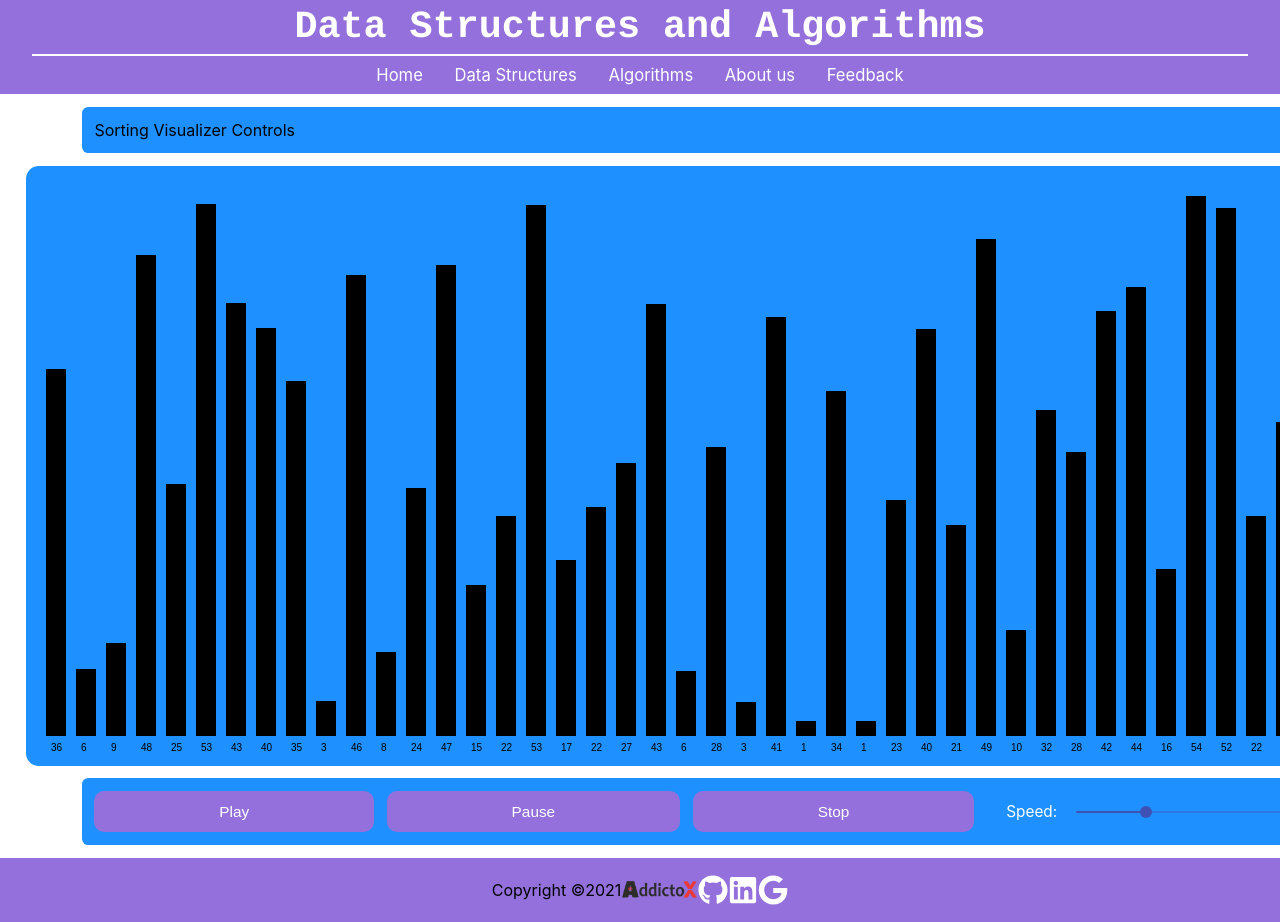
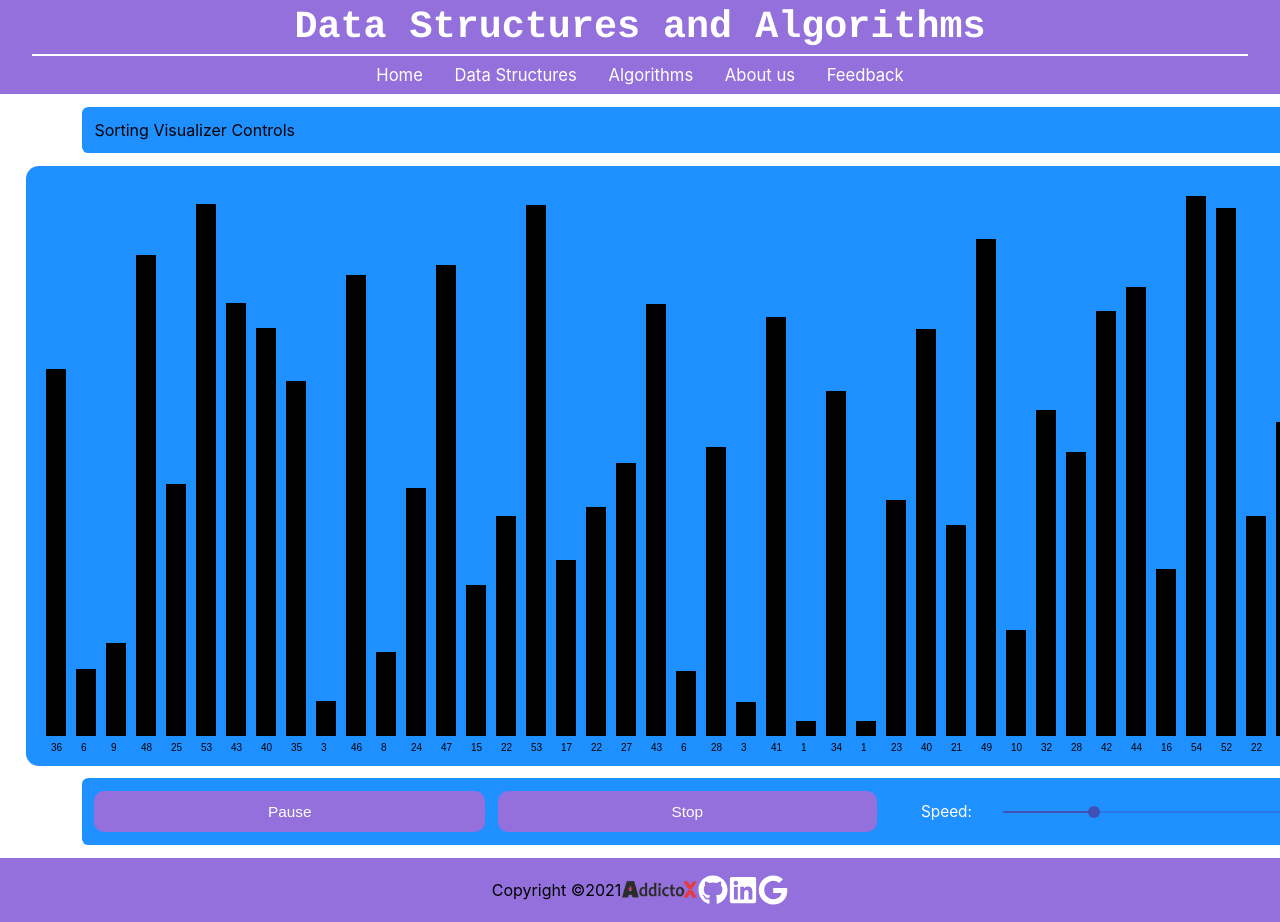
Before and after one commit to PriyanshuG13/DsXAlgo, a Next.js app: page /algorithms/sorting in a window 1280 px wide. Shown: the top 922 px of the page. Built offline with nearby package versions, Linux system fonts and the light colour scheme.

Commit message:
Sorting Animation

```diff
--- a/components/controller/controller.js
+++ b/components/controller/controller.js
@@ -6,6 +6,7 @@ import Tooltip from '@material-ui/core/Tooltip';
 
 export default function Controller(props) {
     const [value, setValue] = React.useState(30);
+    const [paused, setPause] = React.useState(false);
 
     const handleChange = (event, newValue) => {
         setValue(newValue);
@@ -27,10 +28,12 @@ export default function Controller(props) {
         value: PropTypes.number.isRequired,
     };
 
+    const playPause = () => setPause(!paused)
+
     return (
         <div className={styles.controllerLayout} style={props.style}>
-            <button onClick={props.play}>Play</button>
-            <button onClick={props.pause}>Pause</button>
+            {paused ? <button onClick={playPause}>Play</button>
+                    : <button onClick={playPause}>Pause</button>}
             <button onClick={props.stop}>Stop</button>
             <div className={styles.speedSlider}>
                 <label>Speed:</label>
--- a/components/controller/controller.module.css
+++ b/components/controller/controller.module.css
@@ -2,7 +2,7 @@
     display: grid;
     width: 90%;
     padding: 1vw;
-    grid-template-columns: auto auto auto auto;
+    grid-template-columns: auto auto auto;
     border-radius: 0.5vw;
     grid-gap: 1vw;
     background-color: dodgerblue;
--- a/pages/algorithms/sorting/Animation/index.js
+++ b/pages/algorithms/sorting/Animation/index.js
@@ -1,23 +1,25 @@
 import React from "react";
 
-export function Animation(context, barsArray, paused) {
+export function Animation(context, barsArray) {
     let animationFrameId, bar1, bar2
     let i = 0
 
     function swapAnimation() {
-        if (paused) {}
-        else if (i !== 30) {
-            swapAnimationFrame(context, bar1, bar2, i++)
-            animationFrameId = window.requestAnimationFrame(swapAnimation)
+        // if (false) {} else
+        if (i !== bar2.x-bar1.x) {
+            swapAnimationFrame(context, bar1, bar2, i);
+            i += 1
+            animationFrameId = window.requestAnimationFrame(swapAnimation);
         } else {
-            i = 0
-            swap(bar1, bar2)
-            colorChange(context, bar1, bar2)
+            i = 0;
+            swap(bar1, bar2);
+            colorChange(context, bar1, bar2);
         }
     }
 
     function colorChange(ctx, bar1, bar2) {
-        ctx.clearRect(bar1.x - 1, 0, bar2.x - bar1.x + 21, ctx.canvas.height)
+        ctx.clearRect(bar1.x - 1, 0, 22, ctx.canvas.height)
+        ctx.clearRect(bar2.x - 1, 0, 22, ctx.canvas.height)
         ctx.fillStyle = bar1.color;
         ctx.fillRect(bar1.x, bar1.y, bar1.width, bar1.height);
         ctx.fillRect(bar2.x, bar2.y, bar2.width, bar2.height);
@@ -26,7 +28,8 @@ export function Animation(context, barsArray, paused) {
     }
 
     function swapAnimationFrame(ctx, bar1, bar2, i) {
-        ctx.clearRect(bar1.x - 1, 0, bar2.x - bar1.x + 21, ctx.canvas.height)
+        ctx.clearRect(bar1.x - 1, 0, 30, ctx.canvas.height)
+        ctx.clearRect(bar2.x - 1, 0, 30, ctx.canvas.height)
         ctx.fillStyle = bar1.altColor;
         ctx.fillRect(bar1.x + i, bar1.y, bar1.width, bar1.height);
         ctx.fillRect(bar2.x - i, bar2.y, bar2.width, bar2.height);
--- a/pages/algorithms/sorting/index.js
+++ b/pages/algorithms/sorting/index.js
@@ -6,22 +6,15 @@ import Footer from "../../../components/footer/footer";
 import Controller from "../../../components/controller/controller";
 
 export default function Sorting() {
-    const [paused, setPause] = React.useState(false);
     const canvasRef = useRef(null);
     let canvas, context, barsArray
-
-    const pause = () => {
-        if (!paused) {
-            setPause(true)
-        }
-    }
 
     useEffect(() => {
         canvas = canvasRef.current
         context = canvas.getContext('2d')
         barsArray = generateBars(context)
-        Animation(context, barsArray, paused)
-    },[Animation])
+        Animation(context, barsArray)
+    })
 
     return (
         <div>
@@ -29,7 +22,7 @@ export default function Sorting() {
             <div className={styles.visualizer}>
                 <VisualizerController/>
                 <canvas ref={canvasRef} width="1350" height="600"/>
-                <Controller pause={pause}/>
+                <Controller/>
             </div>
             <Footer/>
         </div>
@@ -56,7 +49,7 @@ function generateBars(ctx) {
             x: gap,
             y: ctx.canvas.height - height - 30,
             color: "black",
-            altColor: "red",
+            altColor: "deepskyblue",
             valueObject: {
                 value: parseInt(`${height / 10}`),
                 x: gap + 5,
```
